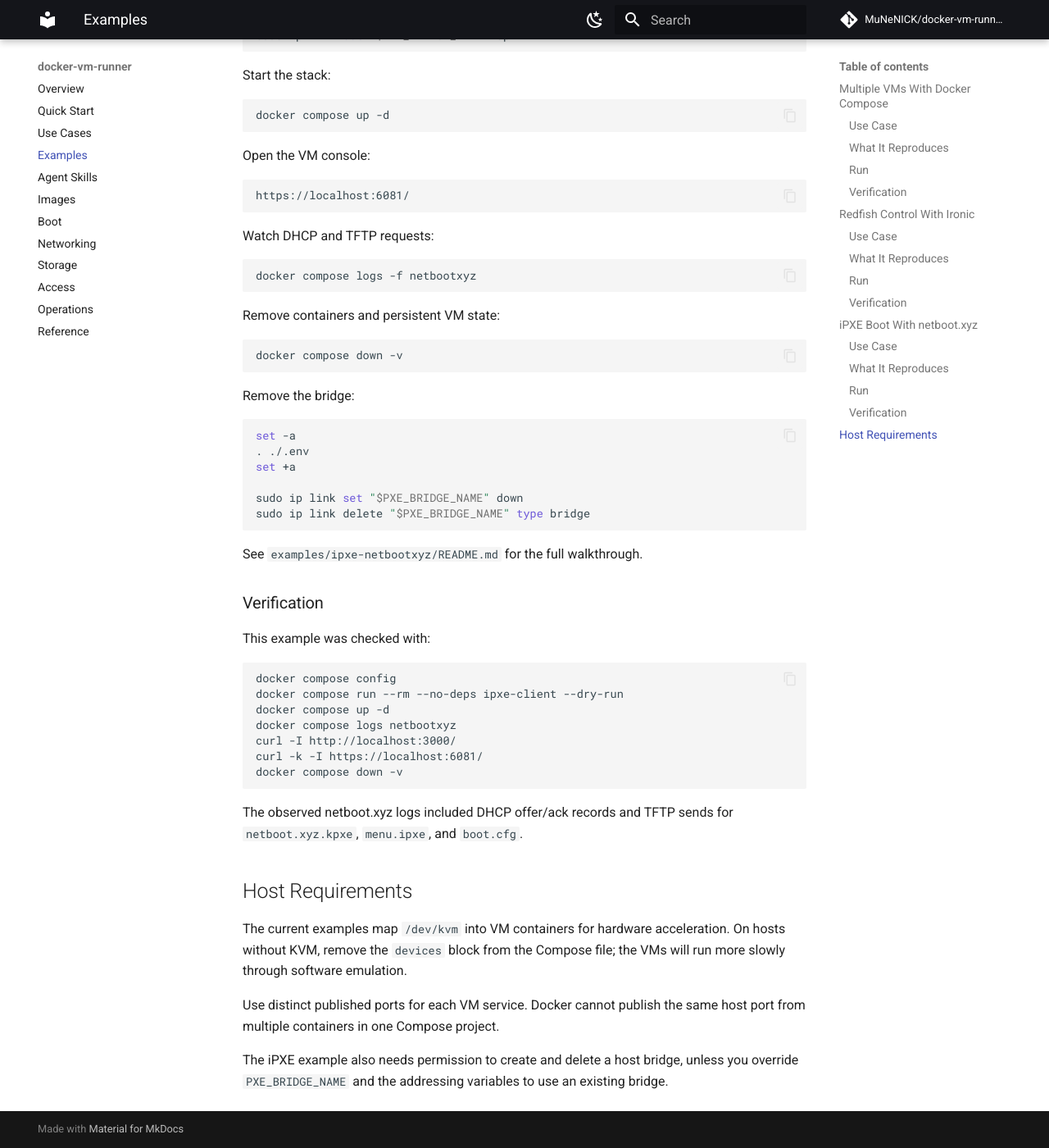
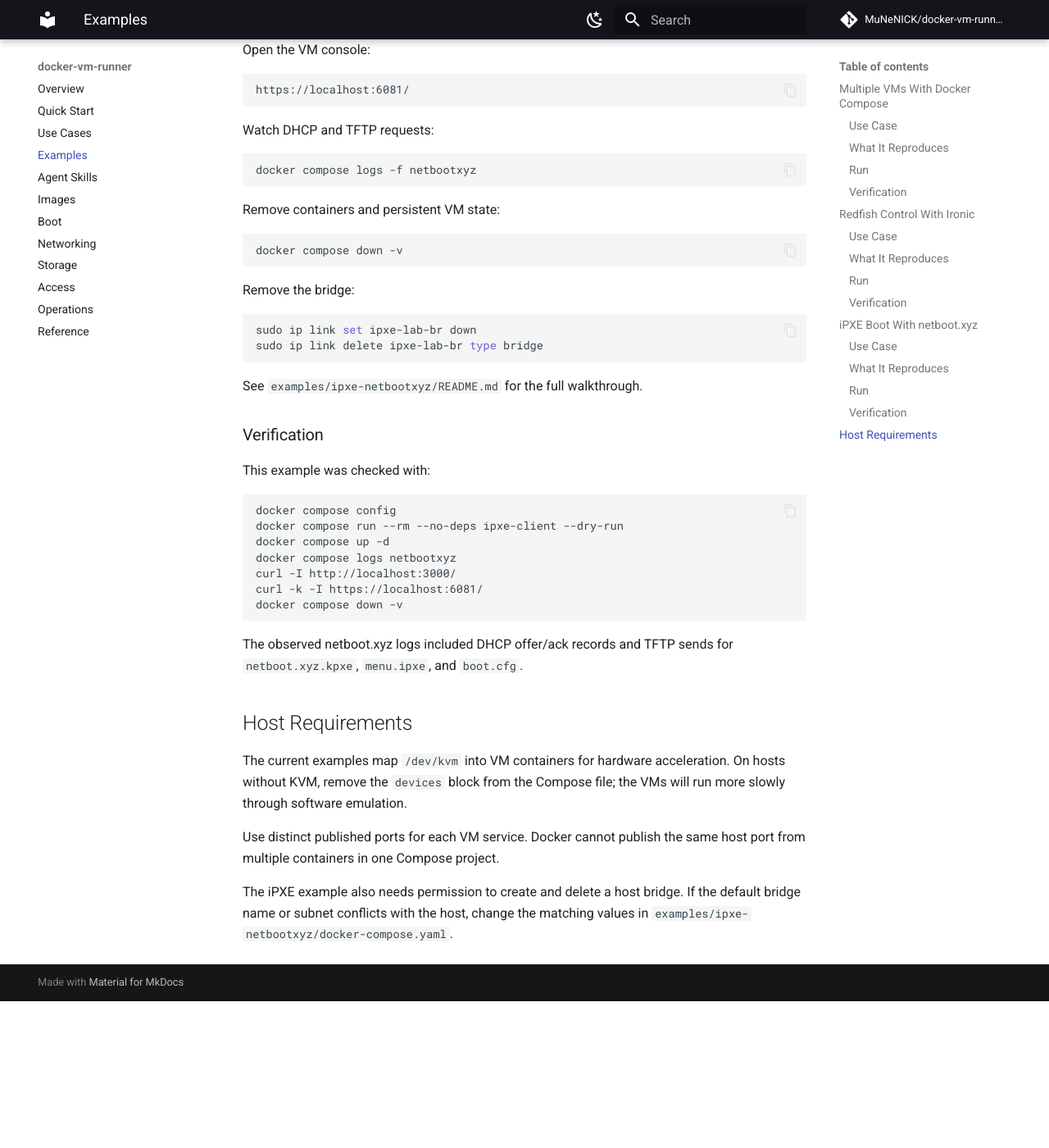
Before and after one commit to MuNeNICK/docker-vm-runner, an MkDocs documentation site: the page built from docs/content/examples.md, in a window 1280 px wide and 1400 px high, scrolled down 5314 px. Shown: the whole window at 82% size. Built offline with MkDocs 1.6.1 and Material for MkDocs 9.7.7, drawn with Linux system fonts in a browser that asks for light colours; comment, search, counter and statistics services are not loaded; after the commit the page ends 6535 px from its top, so only the background shows below that; some of the changed text lies outside the part shown.

Commit message:
docs: simplify ipxe compose example

````diff
--- a/docs/content/examples.md
+++ b/docs/content/examples.md
@@ -200,7 +200,6 @@
 Files:
 
 - `docker-compose.yaml` - runs netboot.xyz and one iPXE-booting VM.
-- `.env.example` - contains bridge, DHCP range, and console port defaults.
 - `README.md` - shows host bridge preparation, startup, monitoring, and cleanup commands.
 
 ### Use Case
@@ -222,19 +221,14 @@
 
 ```bash
 cd examples/ipxe-netbootxyz
-cp .env.example .env
 ```
 
 Create the bridge:
 
 ```bash
-set -a
-. ./.env
-set +a
-
-sudo ip link add "$PXE_BRIDGE_NAME" type bridge
-sudo ip addr add "$NETBOOT_ROUTER/${NETBOOT_SUBNET#*/}" dev "$PXE_BRIDGE_NAME"
-sudo ip link set "$PXE_BRIDGE_NAME" up
+sudo ip link add ipxe-lab-br type bridge
+sudo ip addr add 192.0.2.1/24 dev ipxe-lab-br
+sudo ip link set ipxe-lab-br up
 ```
 
 Start the stack:
@@ -264,12 +258,8 @@
 Remove the bridge:
 
 ```bash
-set -a
-. ./.env
-set +a
-
-sudo ip link set "$PXE_BRIDGE_NAME" down
-sudo ip link delete "$PXE_BRIDGE_NAME" type bridge
+sudo ip link set ipxe-lab-br down
+sudo ip link delete ipxe-lab-br type bridge
 ```
 
 See `examples/ipxe-netbootxyz/README.md` for the full walkthrough.
@@ -296,4 +286,4 @@
 
 Use distinct published ports for each VM service. Docker cannot publish the same host port from multiple containers in one Compose project.
 
-The iPXE example also needs permission to create and delete a host bridge, unless you override `PXE_BRIDGE_NAME` and the addressing variables to use an existing bridge.
+The iPXE example also needs permission to create and delete a host bridge. If the default bridge name or subnet conflicts with the host, change the matching values in `examples/ipxe-netbootxyz/docker-compose.yaml`.
````
Also changed, not shown: examples/ipxe-netbootxyz/README.md, 2 other files.
